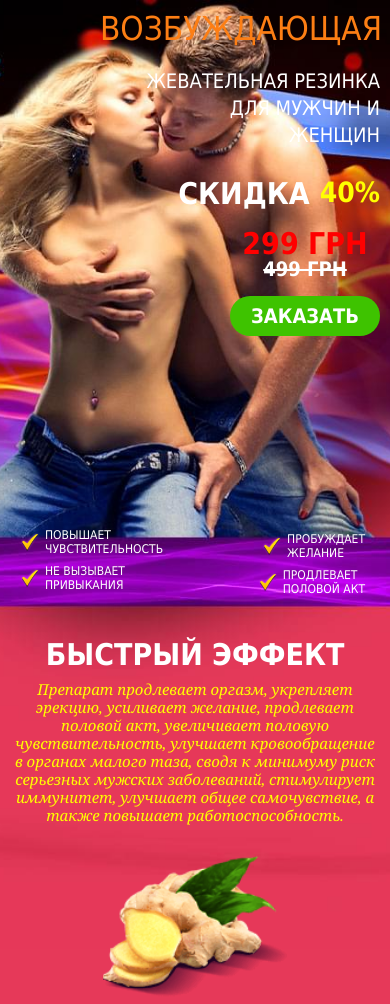
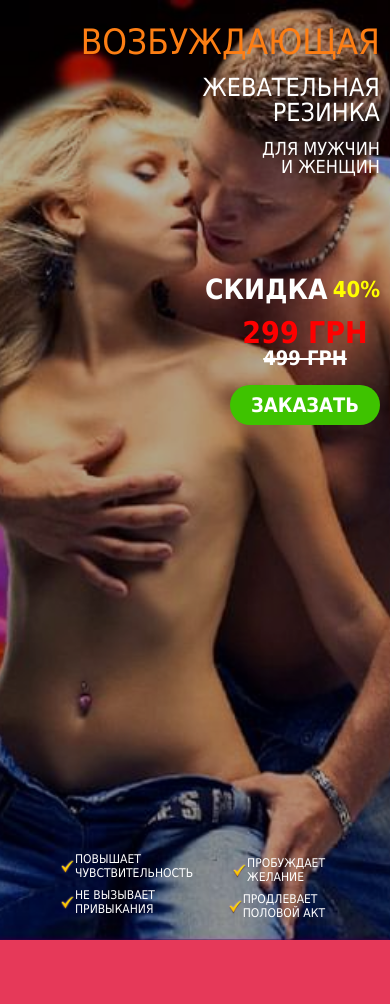
Before and after one commit to 0v3nb1rd/landing, a website: page app/index.html in a window 390 px wide. Shown: the top 1004 px of the page. After the commit the page ends 940 px from the top, so only its background shows below. Drawn offline with Linux system fonts and the light colour scheme.

Commit message:
fix header media

```diff
--- a/app/index.html
+++ b/app/index.html
@@ -55,7 +55,7 @@
 			</div>
 		</header>
 
-		<main class="main">
+		<!-- <main class="main">
 			<section class="features container">
 				<h2 class="features__txt">Быстрый эффект</h2>
 				<p class="features__desc">
@@ -233,7 +233,7 @@
 				</p>
 		</section>
 
-		<!--	<section class="questions">
+			<section class="questions">
 				<ul class="questions__list container">
 					<li class="questions__item questions__item--first">
 						<h3 class="questions__title">Не вредно ли?</h3>
@@ -261,9 +261,9 @@
 						<p class="questions__text">Доставка 1-2 дня новой почтой наложенным платежом.</p>
 					</li>
 				</ul>
-			</section>
+			</section> -->
 
-			<section class="call container">
+		<!--	<section class="call container">
 				<ul class="call__list">
 					<li class="call__item">Заполните форму заказа ниже</li>
 					<li class="call__item">Дождитесь звонка оператора</li>
@@ -317,7 +317,7 @@
 				</div>
 			</section> -->
 
-		</main>
+		<!-- </main> -->
 
 		<!-- <footer class="footer">
 			<div class="container">
--- a/app/scss/_config.scss
+++ b/app/scss/_config.scss
@@ -18,8 +18,6 @@ $gutter: $grid-gutter-width;
 @import "node_modules/bootstrap/scss/mixins/_breakpoints.scss"; // Bootstrap Breakpoints mixin
 @import "node_modules/bootstrap/scss/bootstrap-grid.scss"; // Optional Bootstrap Grid\@import "node_modules/simple-lightbox/dist/simpleLightbox.min";
 @import "node_modules/simple-lightbox/dist/simpleLightbox.min"; // Simple-Lightbox
-// @import "../../node_modules/swiper/css/swiper.min";
-// @import "node_modules/simple-lightbox/src/simpleLightbox.scss";
 // @import "node_modules/bootstrap/scss/buttons.scss"; // Bootstrap Buttons
 // @import 'node_modules/bootstrap/scss/utilities/_sizing.scss'; // Optional Bootstrap Utilites
 
@@ -78,9 +76,9 @@ li {
 
 body {
   position: relative;
-  min-width: 320px;
+  min-width: 375px;
   color: $textcolor;
-  background: url(../images/dest/body.jpg) no-repeat 50% 0;
+  background: url(../images/dest/body.jpg) no-repeat center top;
   background-color: $bodybg;
   // font-family: $roboto;
   font-family: Tahoma;
@@ -91,26 +89,26 @@ body {
 
 @media (max-width: 1199.98px) {
   body {
-    background-size: 1500px;
+    background-size: 1400px;
   }
 }
 @media (max-width: 991.98px) {
   body {
-    // background-position: center top;
-    background-size: 1200px;
+    background-size: 1100px;
   }
 }
 @media (max-width: 767.98px) {
   body {
-    background-position: top center;
-    background-size: 950px;
+    background-size: 800px;
   }
 }
 @media (max-width: 575.98px) {
   body {
-    background-size: 1470px;
-    background-position: top center;
-    margin: 0 auto;
+    background-size: 2570px;
+    // background-size: cover;
+    // background-position: top center;
+    background-position: 47% 0;
+    // margin: 0 auto;
   }
 }
 
--- a/app/scss/_header.scss
+++ b/app/scss/_header.scss
@@ -49,7 +49,6 @@
     }
     span:last-child {
       font-size: 25px;
-      // line-height: 25px;
     }
   }
   &__discount {
@@ -116,10 +115,11 @@
     top: 5px;
   }
   &__bottom-ls {
+    position: relative;
     text-transform: uppercase;
-    position: relative;
-    top: 140px;
-    left: 80px;
+    top: 135px;
+    margin: 0 80px;
+    // left: 80px; --> Changed
     li {
       // position: relative;
       // top: 140px;
@@ -147,41 +147,62 @@
 @media (max-width: 1199.98px) {
   .header {
     height: 700px;
+    .container {
+      max-width: 990px;
+    }
     &__col-left {
-      top: 160px;
-      left: 15px;
+      top: 145px;
+      left: 55px;
     }
     &__left-txt {
-      margin-bottom: 80px;
+      margin-bottom: 70px;
     }
     &__col-right {
-      left: 65px;
+      // left: 65px; --> Changed
       margin-top: 20px;
     }
     &__info {
-      margin-bottom: 20px;
+      width: 370px;
+      margin-bottom: 30px;
+      line-height: 35px;
       span {
-        line-height: 27px;
+        line-height: 25px;
       }
+    }
+    &__discount {
+      width: 350px;
+    }
+    &__discount-procent {
+      margin-left: 5px;
+      font-size: 30px;
     }
     &__discount-txt {
       font-size: 25px;
       padding-right: 0;
     }
     &__discount--white {
-      font-size: 24px;
-      margin-top: 10px;
+      font-size: 22px;
+      margin-top: 5px;
       margin-bottom: 0;
     }
     &__wrap {
-      margin-top: 33px;
+      width: 340px;
+      margin-top: -10px;
     }
     &__prices {
-      margin-left: 15px;
+      margin-left: 0;
     }
     &__bottom-ls {
-      top: 122px;
-      left: 22px;
+      top: 120px;
+      margin-left: 70px;
+      margin-right: 70px;
+      li {
+        font-size: 15px;
+        line-height: 20px;
+      }
+    }
+    &__btn {
+      top: 10px;
     }
   }
 }
@@ -189,15 +210,19 @@
 @media (max-width: 991.98px) {
   .header {
     height: 550px;
+    .container {
+      width: 760px;
+    }
     &__col-left {
-      top: 125px;
-      left: -38px;
-      // text-align: right;
+      top: 115px;
+      left: 10px;
       font-size: 15px;
       line-height: 20px;
     }
     &__left-txt {
       text-align: right;
+      font-size: 14px;
+      line-height: 18px;
       // margin-bottom: 60px;
     }
     &__left-ls {
@@ -218,36 +243,45 @@
     }
     &__info {
       width: 345px;
-      font-size: 40px;
+      margin-bottom: 20px;
+      font-size: 38px;
       line-height: 20px;
-      span:first-child {
-        display: inline-block;
-        padding-top: 20px;
-      }
       span {
-        font-size: 25px;
         font-weight: 500;
+        &:first-child {
+          display: inline-block;
+          padding-top: 20px;
+          font-size: 26px;
+        }
+        &:last-child {
+          font-size: 23px;
+        }
       }
     }
     &__discount-info {
-      margin-right: 80px;
-      font-size: 33px;
-      line-height: 33px;
+      margin-right: 65px;
+      margin-bottom: 10px;
+      font-size: 30px;
+      line-height: 30px;
     }
     &__discount-procent {
-      margin-left: 10px;
-      font-size: 28px;
-      line-height: 28px;
+      margin-left: 5px;
+      font-size: 25px;
+      line-height: 25px;
     }
     &__discount-txt {
       text-align: left;
-      padding-left: 110px;
+      padding-left: 90px;
       font-size: 22px;
       line-height: 22px;
     }
+    &__discount--white {
+      font-size: 20px;
+      line-height: 20px;
+    }
     &__wrap {
-      width: 330px;
-      margin-top: 10px;
+      width: 300px;
+      margin-top: 5px;
     }
     &__prices {
       margin-left: 0;
@@ -256,29 +290,32 @@
       .newprice {
         display: inline-block;
         margin-top: 4px;
-        font-size: 25px;
-        line-height: 25px;
+        font-size: 24px;
+        line-height: 24px;
       }
       .oldprice {
         display: inline-block;
+        padding: 0 5px;
         font-size: 18px;
         line-height: 18px;
       }
     }
     &__btn {
       top: 0;
-      right: -10px;
+      right: auto;
       width: auto;
       max-width: 100%;
     }
     &__bottom-ls {
-      top: 100px;
-      left: -10px;
+      top: 95px;
+      left: -30px;
+      margin-left: 65px;
+      margin-right: 65px;
       li {
-        background-size: 25px 25px;
-        padding-left: 35px;
-        font-size: 16px;
-        line-height: 18px;
+        background-size: 20px 20px;
+        padding-left: 30px;
+        font-size: 14px;
+        line-height: 15px;
       }
     }
   }
@@ -287,42 +324,46 @@
 @media (max-width: 767.98px) {
   .header {
     height: 450px;
+    .container {
+      width: 570px;
+    }
     &__col-left {
-      top: 95px;
-      left: -62px;
+      top: 80px;
+      left: -10px;
       font-size: 12px;
       line-height: 18px;
     }
     &__left-txt {
-      margin-bottom: 60px;
+      font-size: inherit;
+      margin-bottom: 40px;
     }
     &__left-ls {
       width: 200px;
-      font-size: 14px;
+      font-size: 13px;
       li {
         height: 45px;
         &::before {
           margin-left: 35px;
-          width: 30px;
-          height: 30px;
+          width: 25px;
+          height: 25px;
         }
       }
     }
     &__info {
       width: 280px;
-      margin-bottom: 30px;
+      margin-bottom: 10px;
 
-      font-size: 33px;
+      font-size: 28px;
       line-height: 18px;
       span {
         font-size: 20px;
       }
       span:first-child {
-        padding-top: 30px;
+        padding-top: 18px;
       }
       span:last-child {
         padding-left: 10px;
-        font-size: 20px;
+        font-size: 16px;
       }
     }
     &__discount {
@@ -330,18 +371,22 @@
     }
     &__discount-info {
       margin-right: 0;
-      font-size: 30px;
-      line-height: 30px;
+      font-size: 28px;
+      line-height: 28px;
+    }
+    &__discount-procent {
+      font-size: 22px;
+      line-height: 28px;
     }
     &__discount-txt {
       display: none;
     }
     &__wrap {
-      width: 280px;
-      margin-top: 50px;
+      width: 250px;
+      margin-top: 21px;
     }
     &__prices {
-      line-height: 18px;
+      line-height: 14px;
       .newprice {
         font-size: 18px;
         line-height: 18px;
@@ -353,18 +398,21 @@
       }
     }
     &__btn {
-      height: 40px;
-      margin-left: 20px;
-      font-size: 20px;
-      line-height: 20px;
+      height: auto;
+      margin-left: 30px;
+      font-size: 18px;
+      line-height: 18px;
     }
     &__bottom-ls {
-      top: 80px;
-      left: -25px;
+      top: 70px;
+      left: -40px;
+      // top: auto;
+      left: auto;
+      margin: 0 30px;
       li {
-        background-size: 20px 20px;
-        padding-left: 30px;
-        font-size: 12px;
+        background-size: 15px 15px;
+        padding-left: 20px;
+        font-size: 10px;
         line-height: 14px;
       }
     }
@@ -373,17 +421,41 @@
 
 @media (max-width: 575.98px) {
   .header {
-    height: 640px;
+    background-color: rgba(0, 0, 0, 0.3);
+    height: 940px;
+    .container {
+      width: auto;
+      min-width: 375px;
+    }
     &__col-left {
       display: none;
     }
     &__col-right {
+      margin-top: 30px;
       top: auto;
       left: auto;
     }
     &__info {
-      span:last-child {
-        padding-left: 50px;
+      width: 320px;
+      margin-bottom: 100px;
+      font-size: 35px;
+      line-height: 25px;
+      span {
+        &:first-child {
+          display: inline-block;
+          padding-top: 20px;
+          width: 200px;
+          font-size: 25px;
+          line-height: 25px;
+        }
+        &:last-child {
+          display: inline-block;
+          width: 200px;
+          padding-top: 15px;
+          padding-left: 68px;
+          font-size: 18px;
+          line-height: 18px;
+        }
       }
     }
     &__wrap {
@@ -409,16 +481,18 @@
       right: 0;
       order: 0;
       margin: 0;
-      padding: 0;
+      font-size: 20px;
+      line-height: 20px;
+      padding: 10px;
     }
     &__bottom-ls {
-      top: 190px;
+      top: 425px;
       left: auto;
-
       flex-direction: column;
       padding: 0 15px;
       li {
         margin: 6px 0;
+        font-size: 12px;
         &:nth-child(even) {
           margin-top: -38px;
         }
--- a/gulpfile.js
+++ b/gulpfile.js
@@ -11,7 +11,6 @@ let paths = {
 	scripts: {
 		src: [
 			// 'node_modules/jquery/dist/jquery.min.js', // npm vendor example (npm i --save-dev jquery)
-			'node_modules/swiper/js/swiper.min.js',
 			'node_modules/simple-lightbox/dist/simpleLightbox.min.js',
 			baseDir + '/js/app.js' // app.js. Always at the end
 		],
```
Also changed, not shown: app/js/app.js (+0 -23 lines), app/css/app.min.css, app/js/app.min.js.
